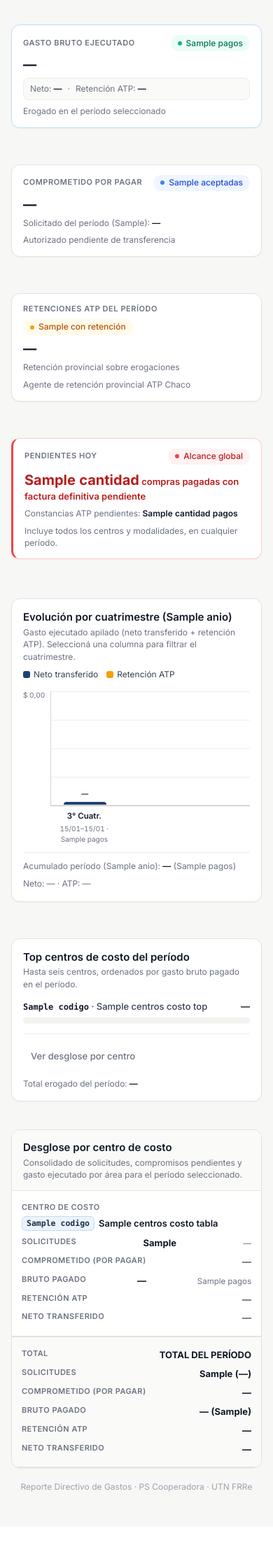
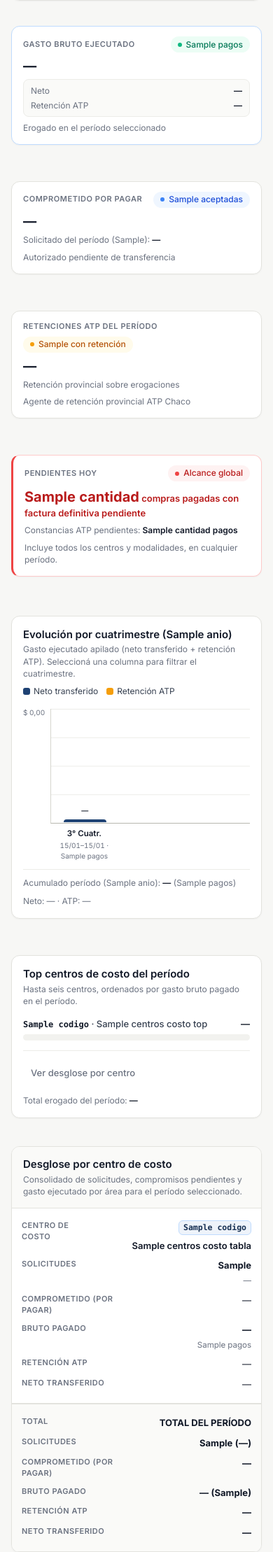
Before and after one commit to MatiasAFernandez/PS_Cooperadora, a Django app: template templates/gastos/reporte_cuatrimestral.html in a window 390 px wide. Shown: the part 925-3143 px from the top of the page at 70% size. Before the commit the page ends 3057 px from the top, so only its background shows below. Run offline with Django 5.2, Linux system fonts and the light colour scheme; the template is opened without the code that fills it: most values are stand-ins (such as "Sample title", 1, 10 or a date in 2020).

Commit message:
fix(reportes,gestion): pulir proporción ATP, tabla móvil, tabs, sentence case y voseo

```diff
--- a/static/css/reporte_cuatrimestral.css
+++ b/static/css/reporte_cuatrimestral.css
@@ -332,6 +332,10 @@
   letter-spacing: 0;
 }
 
+.rep-wrap .rep-money {
+  white-space: nowrap;
+}
+
 .rep-wrap .kpi-num {
   font-size: clamp(1.2rem, 1.9vw, 1.45rem);
   font-weight: var(--font-bold);
@@ -344,13 +348,19 @@
   background: var(--bg-surface-muted);
   border: 1px solid var(--border-hairline);
   border-radius: var(--radius-md);
-  padding: 6px 9px;
+  padding: 7px 10px;
   font-size: var(--text-xs);
   display: flex;
-  flex-wrap: wrap;
-  gap: 4px 8px;
-  align-items: center;
+  flex-direction: column;
+  gap: 3px;
   color: var(--ink-muted);
+}
+
+.rep-wrap .kpi-eq-item {
+  display: flex;
+  justify-content: space-between;
+  align-items: baseline;
+  gap: 8px;
 }
 
 .rep-wrap .kpi-eq b {
@@ -413,7 +423,7 @@
   padding: 16px;
   display: flex;
   flex-direction: column;
-  justify-content: space-between;
+  justify-content: flex-start;
   gap: 12px;
   min-width: 0;
 }
@@ -574,12 +584,15 @@
 .rep-wrap .vcol-seg-atp {
   background: var(--st-warning-dot);
   width: 100%;
+  flex: 0 0 auto;
+  min-height: 3px;
   transition: height var(--transition-normal);
 }
 
 .rep-wrap .vcol-seg-neto {
   background: var(--brand-primary);
   width: 100%;
+  flex: 1 1 auto;
   transition: height var(--transition-normal);
 }
 
@@ -625,6 +638,7 @@
   align-items: center;
   gap: 8px;
   flex-wrap: wrap;
+  margin-top: auto;
   padding-top: 10px;
   border-top: 1px solid var(--border-hairline);
   font-size: var(--text-xs);
@@ -904,6 +918,74 @@
   .rep-wrap .empty-acts .btn {
     min-height: 44px;
   }
+
+  .rep-wrap table.dense.mob-cards thead {
+    display: none;
+  }
+
+  .rep-wrap table.dense.mob-cards tbody tr,
+  .rep-wrap table.dense.mob-cards tfoot tr {
+    display: block;
+    padding: 12px 14px;
+    border-bottom: 1px solid var(--border-subtle);
+  }
+
+  .rep-wrap table.dense.mob-cards tbody td,
+  .rep-wrap table.dense.mob-cards tfoot td {
+    display: flex;
+    justify-content: space-between;
+    align-items: flex-start;
+    flex-wrap: nowrap;
+    gap: 6px 12px;
+    padding: 5px 0;
+    border: 0;
+    text-align: right;
+    min-width: 0;
+    white-space: normal;
+  }
+
+  .rep-wrap table.dense.mob-cards tbody td::before,
+  .rep-wrap table.dense.mob-cards tfoot td::before {
+    content: attr(data-label);
+    font-size: 11px;
+    font-weight: var(--font-semibold);
+    text-transform: uppercase;
+    letter-spacing: 0.04em;
+    color: var(--ink-muted);
+    text-align: left;
+    flex: 0 1 44%;
+    min-width: 0;
+  }
+
+  .rep-wrap table.dense.mob-cards tbody td > *,
+  .rep-wrap table.dense.mob-cards tfoot td > * {
+    min-width: 0;
+    max-width: 100%;
+  }
+
+  .rep-wrap table.dense.mob-cards .cc-cell-title {
+    justify-content: flex-end;
+    text-align: right;
+    flex: 1 1 auto;
+  }
+
+  .rep-wrap table.dense.mob-cards .cc-cell-val {
+    display: flex;
+    flex-direction: column;
+    align-items: flex-end;
+    gap: 2px;
+    text-align: right;
+    flex: 1 1 auto;
+    min-width: 0;
+  }
+
+  .rep-wrap table.dense.mob-cards .rep-money {
+    white-space: nowrap;
+  }
+
+  .rep-wrap table.dense.mob-cards tfoot td:empty {
+    display: none;
+  }
 }
 
 @media (max-width: 640px) {
@@ -1014,56 +1096,6 @@
   .rep-wrap .hbar-label {
     white-space: normal;
   }
-
-  .rep-wrap table.dense.mob-cards thead {
-    display: none;
-  }
-
-  .rep-wrap table.dense.mob-cards tbody tr,
-  .rep-wrap table.dense.mob-cards tfoot tr {
-    display: block;
-    padding: 12px 14px;
-    border-bottom: 1px solid var(--border-subtle);
-  }
-
-  .rep-wrap table.dense.mob-cards tbody td,
-  .rep-wrap table.dense.mob-cards tfoot td {
-    display: flex;
-    justify-content: space-between;
-    align-items: flex-start;
-    flex-wrap: wrap;
-    gap: 4px 8px;
-    padding: 4px 0;
-    border: 0;
-    text-align: right;
-    min-width: 0;
-    white-space: normal;
-    overflow-wrap: anywhere;
-    word-break: break-word;
-  }
-
-  .rep-wrap table.dense.mob-cards tbody td::before,
-  .rep-wrap table.dense.mob-cards tfoot td::before {
-    content: attr(data-label);
-    font-size: 11px;
-    font-weight: var(--font-semibold);
-    text-transform: uppercase;
-    letter-spacing: 0.04em;
-    color: var(--ink-muted);
-    text-align: left;
-    flex: 0 0 auto;
-  }
-
-  .rep-wrap table.dense.mob-cards tbody td > * {
-    min-width: 0;
-    max-width: 100%;
-    white-space: normal;
-    overflow-wrap: anywhere;
-  }
-
-  .rep-wrap table.dense.mob-cards tfoot td:empty {
-    display: none;
-  }
 }
 
 @media (prefers-reduced-motion: reduce) {
--- a/templates/gastos/_catalogos_contenido.html
+++ b/templates/gastos/_catalogos_contenido.html
@@ -127,7 +127,7 @@
     <section class="card catalog-card" aria-labelledby="catalog-atp">
         <header class="catalog-section-head">
             <div>
-                <h2 id="catalog-atp">Parámetros de Retención ATP</h2>
+                <h2 id="catalog-atp">Parámetros de retención ATP</h2>
                 <p>Valores de referencia vigentes para nuevos registros de pago. Los pagos anteriores conservan sus valores y la retención real siempre se carga manualmente en cada pago.</p>
             </div>
         </header>
--- a/templates/gastos/gestion_catalogos.html
+++ b/templates/gastos/gestion_catalogos.html
@@ -11,8 +11,6 @@
 
 {% block content %}
 <div class="catalog-admin">
-    {% include "gestion/tabs_configuracion.html" with circuito="GASTO" %}
-
     <header class="catalog-heading">
         <div>
             <h1 class="catalog-title">Catálogos y parámetros</h1>
@@ -20,6 +18,8 @@
         </div>
     </header>
 
+    {% include "gestion/tabs_configuracion.html" with circuito="GASTO" %}
+
     {% include "comunes/mensajes_flash.html" %}
     {% include "gastos/_catalogos_contenido.html" %}
 </div>
--- a/templates/gastos/reporte_cuatrimestral.html
+++ b/templates/gastos/reporte_cuatrimestral.html
@@ -1,7 +1,7 @@
 {% extends "base.html" %}
 {% load static l10n formato_ars %}
 
-{% block title %}Reporte Directivo de Gastos — PS Cooperadora{% endblock %}
+{% block title %}Reporte directivo de gastos — PS Cooperadora{% endblock %}
 {% block titulo_modulo %}Reportes — PS Cooperadora{% endblock %}
 
 {% block extra_css %}
@@ -10,11 +10,9 @@
 
 {% block content %}
 <div class="rep-wrap">
-  {% include "gestion/tabs_reportes.html" with reporte_circuito="GASTO" %}
-
   <header class="top">
     <div>
-      <h1 class="rep-title" id="repTitle" tabindex="-1">Reporte Directivo de Gastos</h1>
+      <h1 class="rep-title" id="repTitle" tabindex="-1">Reporte directivo de gastos</h1>
       <p class="lead">Ejecución financiera (bruto = neto transferido + retención ATP), compromisos y distribución por centro de costo · ARS</p>
     </div>
     <div class="top-acts">
@@ -23,6 +21,8 @@
       </button>
     </div>
   </header>
+
+  {% include "gestion/tabs_reportes.html" with reporte_circuito="GASTO" %}
 
   <form class="card control-bar" id="repForm" method="get" action="{{ request.path }}" aria-label="Filtros del reporte" data-filtros-reporte>
     <input type="hidden" name="corte" id="id_corte" value="{{ corte|default:'ANIO' }}">
@@ -98,11 +98,10 @@
         <span>Gasto bruto ejecutado</span>
         <span class="status-pill status-success" id="kpiPagosCnt">{{ reporte.totales.cantidad_pagos }} pago{{ reporte.totales.cantidad_pagos|pluralize }}</span>
       </div>
-      <div class="kpi-num font-tabular" id="kpiBruto">{{ reporte.totales.monto_erogado_bruto|ars }}</div>
+      <div class="kpi-num font-tabular rep-money" id="kpiBruto">{{ reporte.totales.monto_erogado_bruto|ars }}</div>
       <div class="kpi-eq font-tabular" aria-label="Desglose en neto transferido y retención ATP">
-        <span>Neto: <b id="kpiNeto">{{ reporte.totales.monto_neto_transferido|ars }}</b></span>
-        <span aria-hidden="true">·</span>
-        <span>Retención ATP: <b id="kpiAtp">{{ reporte.totales.monto_retencion_atp|ars }}</b></span>
+        <span class="kpi-eq-item"><span>Neto</span><b class="rep-money" id="kpiNeto">{{ reporte.totales.monto_neto_transferido|ars }}</b></span>
+        <span class="kpi-eq-item"><span>Retención ATP</span><b class="rep-money" id="kpiAtp">{{ reporte.totales.monto_retencion_atp|ars }}</b></span>
       </div>
       <div class="kpi-sub">
         <span>Erogado en el período seleccionado</span>
@@ -114,9 +113,9 @@
         <span>Comprometido por pagar</span>
         <span class="status-pill status-info" id="kpiCompCnt">{{ reporte.totales.cantidad_comprometida }} aceptada{{ reporte.totales.cantidad_comprometida|pluralize }}</span>
       </div>
-      <div class="kpi-num font-tabular" id="kpiCompMonto">{{ reporte.totales.monto_comprometido|ars }}</div>
+      <div class="kpi-num font-tabular rep-money" id="kpiCompMonto">{{ reporte.totales.monto_comprometido|ars }}</div>
       <div class="kpi-sub font-tabular">
-        <span>Solicitado del período ({{ reporte.totales.cantidad_solicitudes }}): <b>{{ reporte.totales.monto_solicitado|ars }}</b></span>
+        <span>Solicitado del período ({{ reporte.totales.cantidad_solicitudes }}): <b class="rep-money">{{ reporte.totales.monto_solicitado|ars }}</b></span>
       </div>
       <div class="kpi-sub">
         <span>Autorizado pendiente de transferencia</span>
@@ -128,7 +127,7 @@
         <span>Retenciones ATP del período</span>
         <span class="status-pill status-warning" id="kpiAtpCnt">{{ reporte.totales.cantidad_pagos_atp }} con retención</span>
       </div>
-      <div class="kpi-num font-tabular" id="kpiAtpCard">{{ reporte.totales.monto_retencion_atp|ars }}</div>
+      <div class="kpi-num font-tabular rep-money" id="kpiAtpCard">{{ reporte.totales.monto_retencion_atp|ars }}</div>
       <div class="kpi-sub" id="kpiAtpModSub">
         <span>Retención provincial sobre erogaciones</span>
       </div>
@@ -199,9 +198,9 @@
                    class="vcol-btn"
                    {% if corte == c_code %}aria-current="page"{% endif %}
                    aria-label="{{ c.etiqueta }}: Gasto bruto {{ c.monto_erogado_bruto|ars }} en {{ c.cantidad_pagos }} pago{{ c.cantidad_pagos|pluralize }}. Seleccioná para filtrar este cuatrimestre.">
-                  <span class="vcol-val font-tabular">{{ c.monto_erogado_bruto|ars }}</span>
+                  <span class="vcol-val font-tabular rep-money">{{ c.monto_erogado_bruto|ars }}</span>
                   <span class="vcol-stack" style="height: {{ c.porcentaje_bruto_grafico|default:0|unlocalize }}%;">
-                    <span class="vcol-seg-atp" style="height: {{ c.porcentaje_atp_grafico|default:0|unlocalize }}%;" title="Retención ATP: {{ c.monto_retencion_atp|ars }}"></span>
+                    {% if c.monto_retencion_atp > 0 %}<span class="vcol-seg-atp" style="height: {{ c.porcentaje_atp_grafico|default:0|unlocalize }}%;" title="Retención ATP: {{ c.monto_retencion_atp|ars }}"></span>{% endif %}
                     <span class="vcol-seg-neto" style="height: calc(100% - {{ c.porcentaje_atp_grafico|default:0|unlocalize }}%);" title="Neto transferido: {{ c.monto_neto_transferido|ars }}"></span>
                   </span>
                 </a>
@@ -210,9 +209,9 @@
                    class="vcol-btn"
                    {% if corte == c_code %}aria-current="page"{% endif %}
                    aria-label="{{ c.etiqueta }}: Gasto bruto {{ c.monto_erogado_bruto|ars }} en {{ c.cantidad_pagos }} pago{{ c.cantidad_pagos|pluralize }}. Seleccioná para filtrar este cuatrimestre.">
-                  <span class="vcol-val font-tabular">{{ c.monto_erogado_bruto|ars }}</span>
+                  <span class="vcol-val font-tabular rep-money">{{ c.monto_erogado_bruto|ars }}</span>
                   <span class="vcol-stack" style="height: {{ c.porcentaje_bruto_grafico|default:0|unlocalize }}%;">
-                    <span class="vcol-seg-atp" style="height: {{ c.porcentaje_atp_grafico|default:0|unlocalize }}%;" title="Retención ATP: {{ c.monto_retencion_atp|ars }}"></span>
+                    {% if c.monto_retencion_atp > 0 %}<span class="vcol-seg-atp" style="height: {{ c.porcentaje_atp_grafico|default:0|unlocalize }}%;" title="Retención ATP: {{ c.monto_retencion_atp|ars }}"></span>{% endif %}
                     <span class="vcol-seg-neto" style="height: calc(100% - {{ c.porcentaje_atp_grafico|default:0|unlocalize }}%);" title="Neto transferido: {{ c.monto_neto_transferido|ars }}"></span>
                   </span>
                 </a>
@@ -221,9 +220,9 @@
                    class="vcol-btn"
                    {% if corte == c_code %}aria-current="page"{% endif %}
                    aria-label="{{ c.etiqueta }}: Gasto bruto {{ c.monto_erogado_bruto|ars }} en {{ c.cantidad_pagos }} pago{{ c.cantidad_pagos|pluralize }}. Seleccioná para filtrar este cuatrimestre.">
-                  <span class="vcol-val font-tabular">{{ c.monto_erogado_bruto|ars }}</span>
+                  <span class="vcol-val font-tabular rep-money">{{ c.monto_erogado_bruto|ars }}</span>
                   <span class="vcol-stack" style="height: {{ c.porcentaje_bruto_grafico|default:0|unlocalize }}%;">
-                    <span class="vcol-seg-atp" style="height: {{ c.porcentaje_atp_grafico|default:0|unlocalize }}%;" title="Retención ATP: {{ c.monto_retencion_atp|ars }}"></span>
+                    {% if c.monto_retencion_atp > 0 %}<span class="vcol-seg-atp" style="height: {{ c.porcentaje_atp_grafico|default:0|unlocalize }}%;" title="Retención ATP: {{ c.monto_retencion_atp|ars }}"></span>{% endif %}
                     <span class="vcol-seg-neto" style="height: calc(100% - {{ c.porcentaje_atp_grafico|default:0|unlocalize }}%);" title="Neto transferido: {{ c.monto_neto_transferido|ars }}"></span>
                   </span>
                 </a>
@@ -354,24 +353,30 @@
               </div>
             </td>
             <td data-label="Solicitudes" class="cnt font-tabular">
-              <b>{{ cc.cantidad_solicitudes }}</b>
-              <div class="cc-cell-sub font-tabular">{{ cc.monto_solicitado|ars }}</div>
+              <div class="cc-cell-val">
+                <b>{{ cc.cantidad_solicitudes }}</b>
+                <div class="cc-cell-sub font-tabular rep-money">{{ cc.monto_solicitado|ars }}</div>
+              </div>
             </td>
             <td data-label="Comprometido (por pagar)" class="num font-tabular">
-              {{ cc.monto_comprometido|ars }}
-              {% if cc.cantidad_comprometida > 0 %}
-                <div class="cc-cell-sub">{{ cc.cantidad_comprometida }} aceptada{{ cc.cantidad_comprometida|pluralize }}</div>
-              {% endif %}
+              <div class="cc-cell-val">
+                <span class="rep-money">{{ cc.monto_comprometido|ars }}</span>
+                {% if cc.cantidad_comprometida > 0 %}
+                  <div class="cc-cell-sub">{{ cc.cantidad_comprometida }} aceptada{{ cc.cantidad_comprometida|pluralize }}</div>
+                {% endif %}
+              </div>
             </td>
             <td data-label="Bruto Pagado" class="num font-tabular rep-col-bruto">
-              {{ cc.monto_erogado_bruto|ars }}
-              <div class="cc-cell-sub">{{ cc.cantidad_pagos }} pago{{ cc.cantidad_pagos|pluralize }}</div>
+              <div class="cc-cell-val">
+                <span class="rep-money">{{ cc.monto_erogado_bruto|ars }}</span>
+                <div class="cc-cell-sub">{{ cc.cantidad_pagos }} pago{{ cc.cantidad_pagos|pluralize }}</div>
+              </div>
             </td>
             <td data-label="Retención ATP" class="num font-tabular">
-              {{ cc.monto_retencion_atp|ars }}
+              <span class="rep-money">{{ cc.monto_retencion_atp|ars }}</span>
             </td>
             <td data-label="Neto transferido" class="num font-tabular">
-              {{ cc.monto_neto_transferido|ars }}
+              <span class="rep-money">{{ cc.monto_neto_transferido|ars }}</span>
             </td>
           </tr>
           {% empty %}
@@ -384,19 +389,19 @@
           <tr>
             <td data-label="Total">TOTAL DEL PERÍODO</td>
             <td data-label="Solicitudes" class="cnt font-tabular">
-              {{ reporte.totales.cantidad_solicitudes }} ({{ reporte.totales.monto_solicitado|ars }})
+              <span class="rep-money">{{ reporte.totales.cantidad_solicitudes }} ({{ reporte.totales.monto_solicitado|ars }})</span>
             </td>
             <td data-label="Comprometido (por pagar)" class="num font-tabular">
-              {{ reporte.totales.monto_comprometido|ars }}
+              <span class="rep-money">{{ reporte.totales.monto_comprometido|ars }}</span>
             </td>
             <td data-label="Bruto Pagado" class="num font-tabular">
-              {{ reporte.totales.monto_erogado_bruto|ars }} ({{ reporte.totales.cantidad_pagos }})
+              <span class="rep-money">{{ reporte.totales.monto_erogado_bruto|ars }} ({{ reporte.totales.cantidad_pagos }})</span>
             </td>
             <td data-label="Retención ATP" class="num font-tabular">
-              {{ reporte.totales.monto_retencion_atp|ars }}
+              <span class="rep-money">{{ reporte.totales.monto_retencion_atp|ars }}</span>
             </td>
             <td data-label="Neto transferido" class="num font-tabular">
-              {{ reporte.totales.monto_neto_transferido|ars }}
+              <span class="rep-money">{{ reporte.totales.monto_neto_transferido|ars }}</span>
             </td>
           </tr>
         </tfoot>
@@ -404,7 +409,7 @@
     </div>
   </div>
 
-  <p class="foot">Reporte Directivo de Gastos · PS Cooperadora · UTN FRRe</p>
+  <p class="foot">Reporte directivo de gastos · PS Cooperadora · UTN FRRe</p>
 </div>
 <script src="{% static 'gestion/filtros_reporte.js' %}" defer></script>
 {% endblock %}
--- a/templates/gestion/ranking_reporte.html
+++ b/templates/gestion/ranking_reporte.html
@@ -16,7 +16,10 @@
       {% endfor %}
     </ol>
     <details class="fac-detalle">
-      <summary>Ver tabla completa</summary>
+      <summary>
+        <span>Ver tabla completa</span>
+        <svg class="fac-chevron" viewBox="0 0 24 24" aria-hidden="true" focusable="false"><path d="m6 9 6 6 6-6"/></svg>
+      </summary>
       {% include "gestion/tabla_reporte.html" with filas=filas %}
     </details>
   {% else %}
```
Also changed, not shown: gastos/forms.py (+11 -0 lines), gastos/reports.py (+2 -10 lines), static/gestion/reporte_facturacion.css (+32 -5 lines), templates/gestion/reporte_facturacion.html (+15 -6 lines), tests/gastos/test_catalogos_parametros.py (+3 -1 lines), tests/gastos/test_reporte_cuatrimestral.py (+30 -2 lines), tests/gestion/test_configuracion_catalogos_inc9b.py (+3 -0 lines), tests/gestion/test_reportes.py (+1 -1 lines), tests/gestion/test_reportes_inc9b.py (+12 -0 lines).
